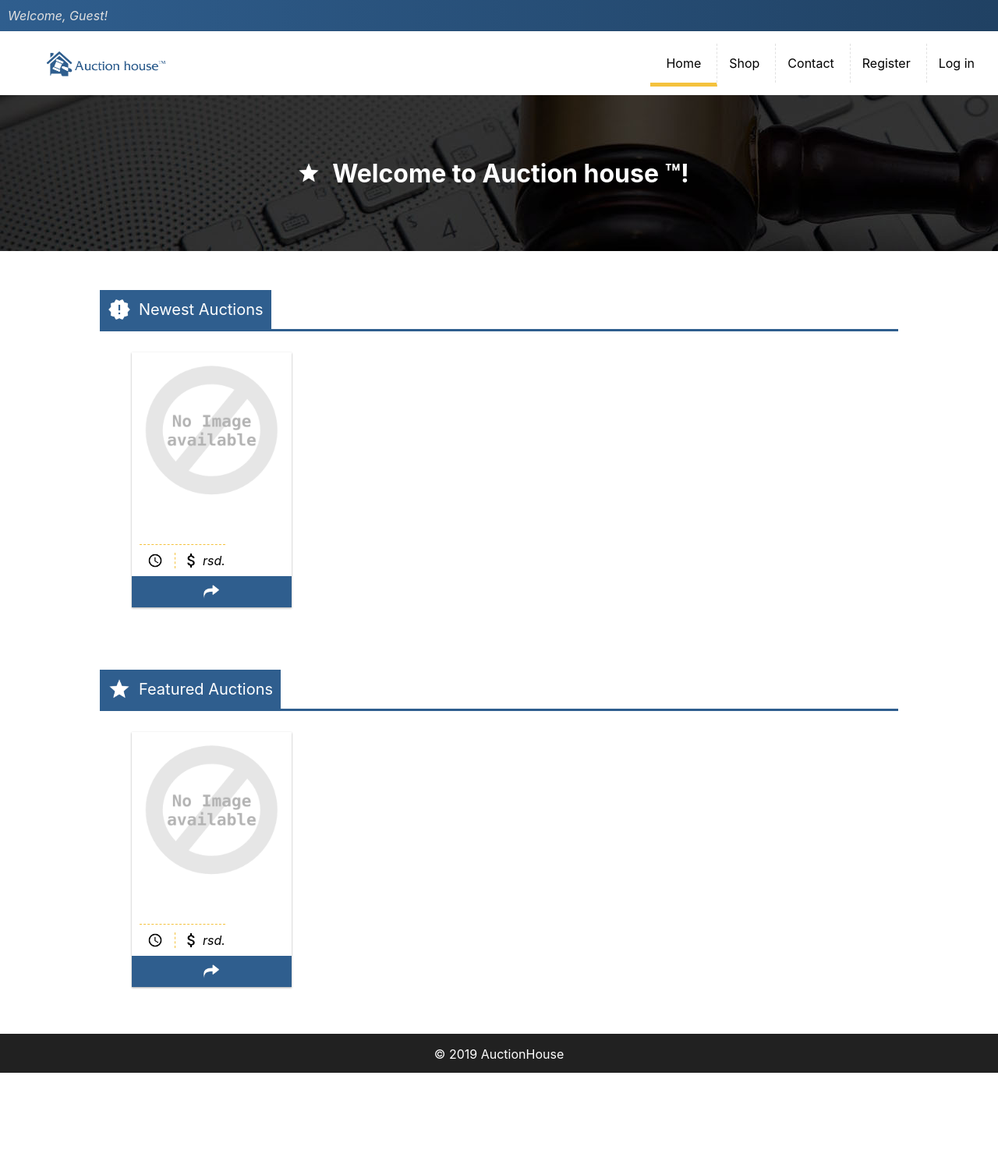
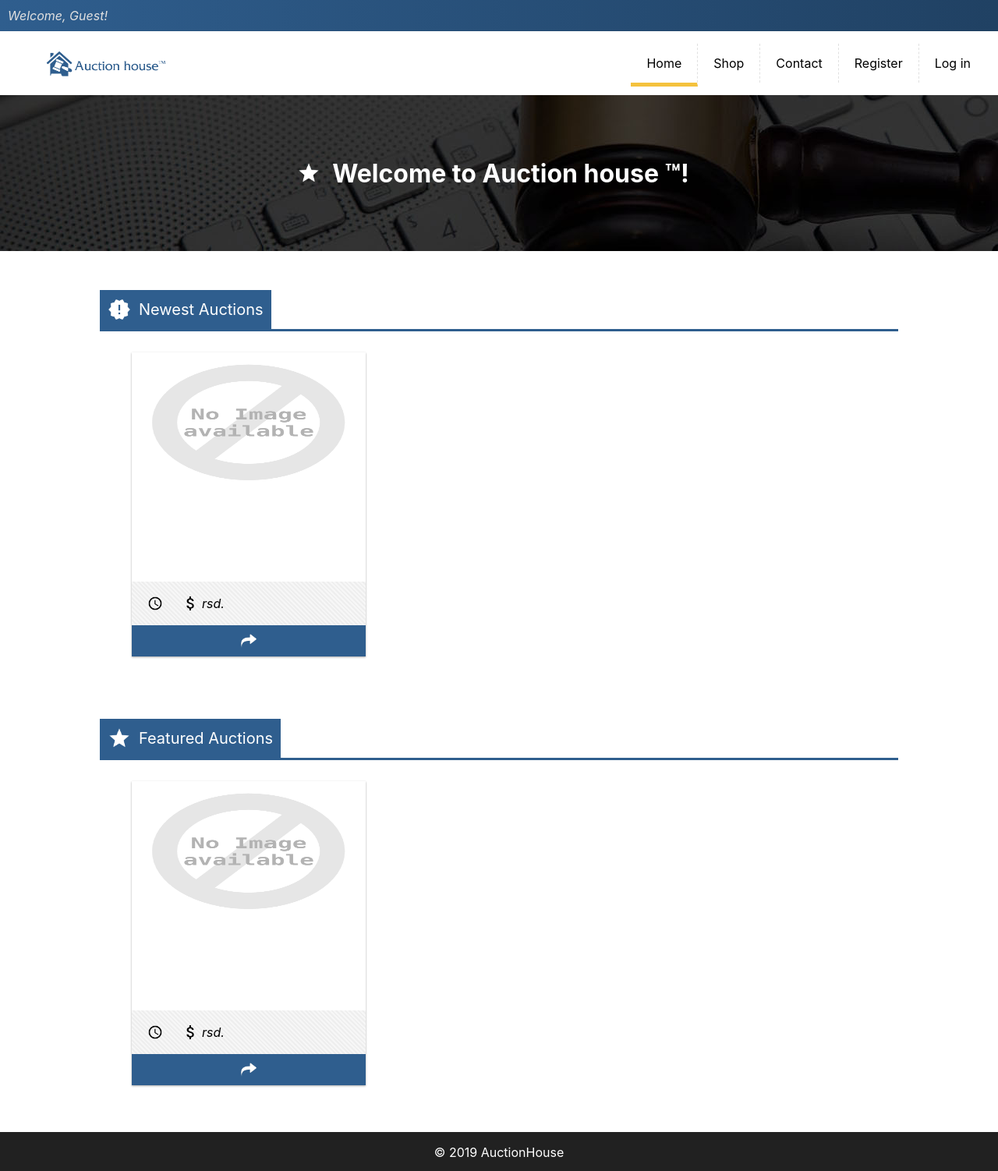
Before and after one commit to nsavicks/AuctionHouse, a CodeIgniter app: page /AuctionHouse/ in a window 1280 px wide. Shown: the whole page at 78% size. Before the commit the page ends 1376 px from the top, so only its background shows below. Run offline with CodeIgniter, Linux system fonts and the light colour scheme; tables that the repository leaves empty or names only in its code hold one stand-in row (values such as "Sample post"); data that the repository does not hold is empty.

Commit message:
style fixes

```diff
--- a/Implementation/application/controllers/NewAuction.php
+++ b/Implementation/application/controllers/NewAuction.php
@@ -9,9 +9,9 @@
 		}
 
 		private function loadPageLayout($page, $content=[]){
-            $header_content["controller"] = "Register";
-            $header_content["page_title"] = "Register";
-            $header_content["page_icon"] = "register";
+            $header_content["controller"] = "NewAuction";
+            $header_content["page_title"] = "New Auction";
+            $header_content["page_icon"] = "new-auction";
 
             $this->load->view("header.php", $header_content);
             $this->load->view($page, $content);
--- a/Implementation/assets/css/style.css
+++ b/Implementation/assets/css/style.css
@@ -224,7 +224,6 @@ ul#nav{
 ul#nav li{
    display: inline;
    list-style: none;
-   margin-right: -5px;
    padding: 15px;
    padding-right: 20px;
    padding-left: 20px;
@@ -388,6 +387,7 @@ input[type=radio]{
 .auction-preview{
    display: inline-block;
    width: 20%;
+   min-width: 300px;
    margin-left: 4%;
    margin-bottom: 30px;
    box-shadow: 0 1px 3px rgba(0,0,0,0.12), 0 1px 2px rgba(0,0,0,0.24);
@@ -400,7 +400,7 @@ input[type=radio]{
 
 .auction-preview img{
    width: 100%;
-   height: 200px;
+   height: 25%;
 }
 
 .auction-preview h1{
@@ -414,6 +414,7 @@ input[type=radio]{
 
 .auction-preview p{
    overflow: hidden;
+   height: 10%;
    display: -webkit-box;
    -webkit-line-clamp: 3;
    -webkit-box-orient: vertical;
@@ -424,13 +425,10 @@ input[type=radio]{
 .auction-preview-meta{
    display: flex;
    align-items: center;
-   margin-left: 10px;
-   margin-top: 20px;
-   margin-bottom: 5px;
-   border-top: 1px dashed #f4c23d;
-   padding-top: 10px;
-   padding-bottom: 5px;
-   width: fit-content;
+   height: 5%;
+   background-color: #EEEEEE;
+   background-image: repeating-linear-gradient(45deg, transparent, transparent 2px, rgba(255,255,255,.5) 2px, rgba(255,255,255,.5) 4px);
+   padding: 10px;
    overflow: hidden;
 }
 
@@ -443,7 +441,6 @@ input[type=radio]{
 }
 
 .meta-clock{
-   border-right: 1px dashed #f4c23d;
    padding-right: 10px;
 }
 
```
